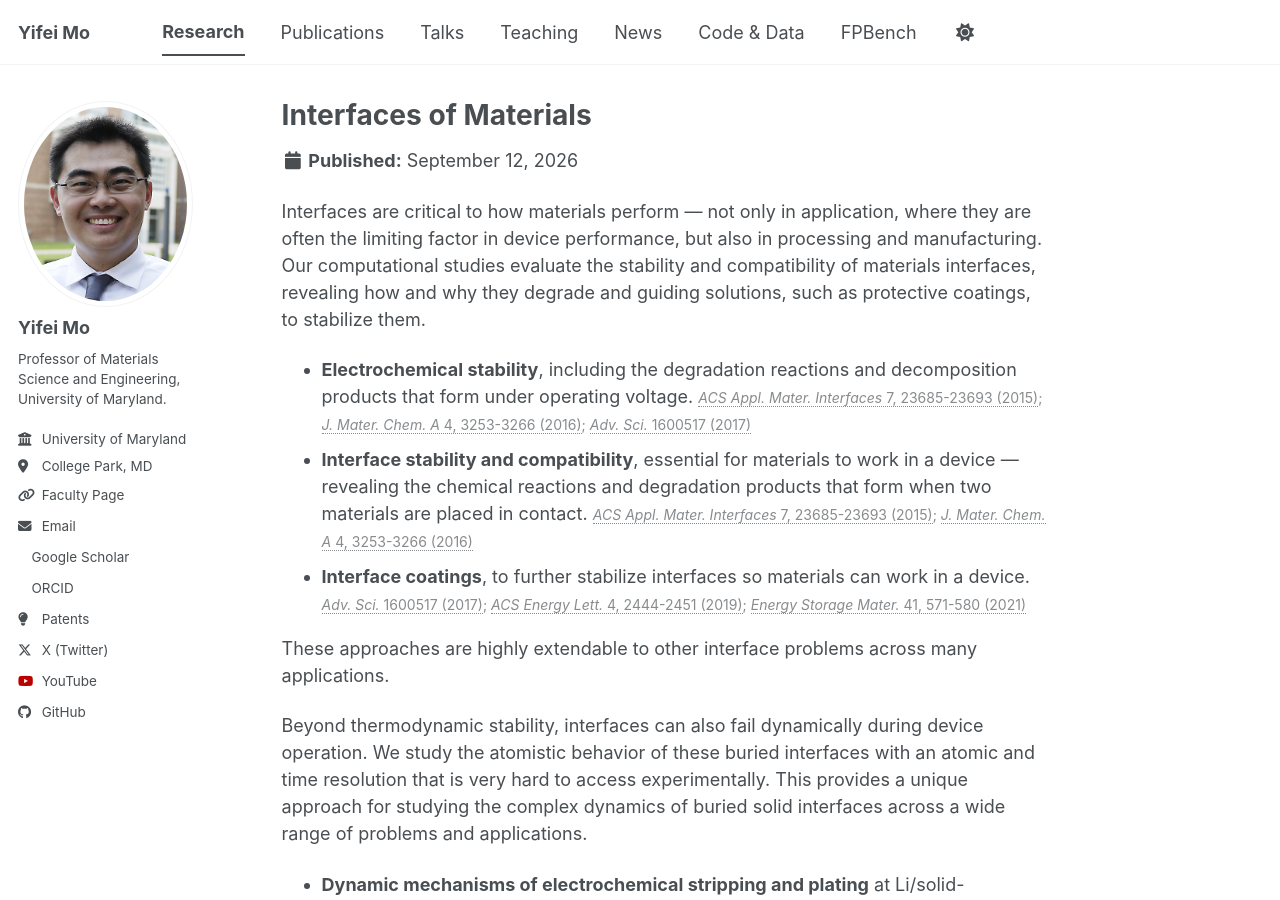
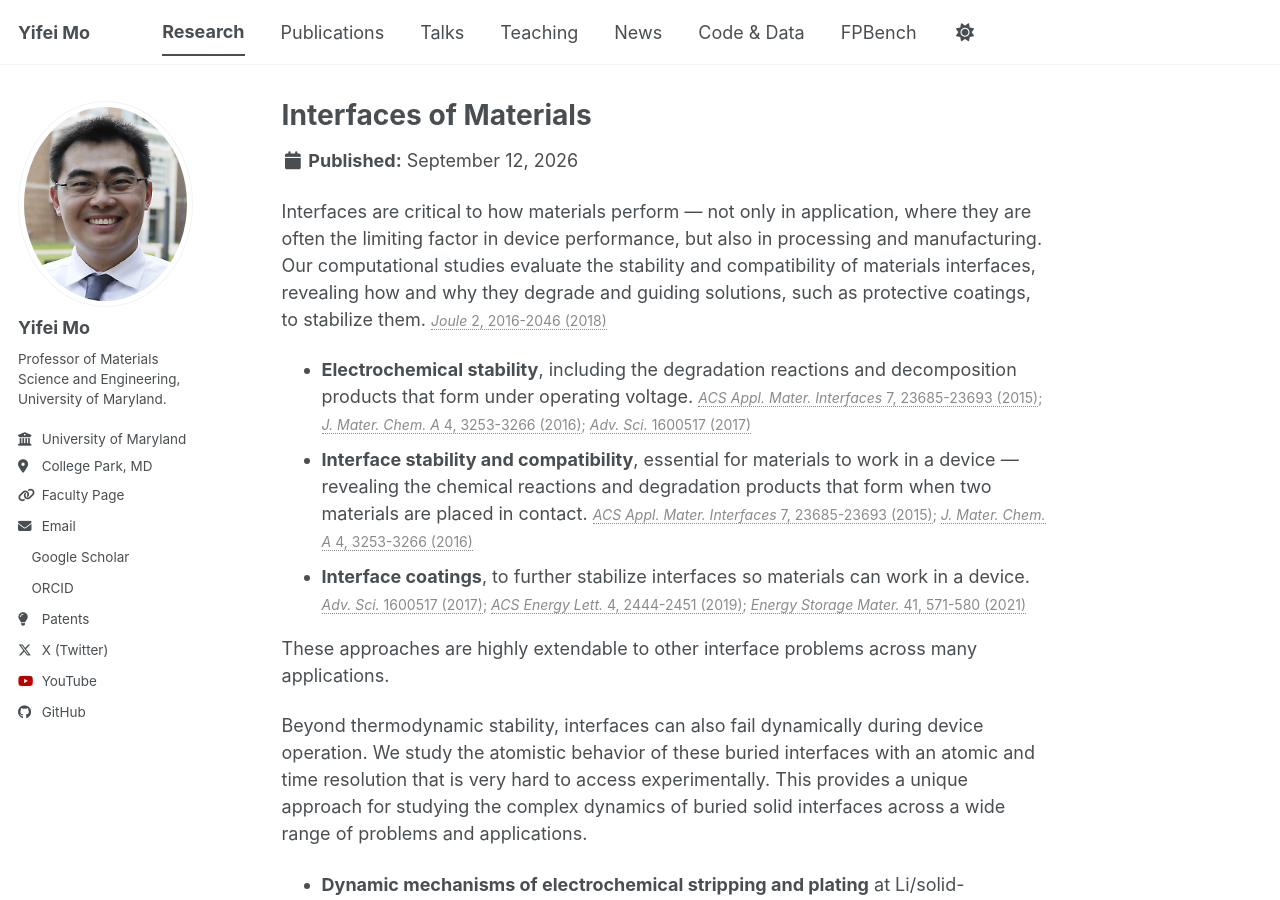
Before and after one commit to yifeimo/yifeimo.github.io, a Jekyll site: the page built from _research/interfaces-of-materials.md, in a window 1280 px wide and 900 px high. Built offline with Jekyll 4.4.1, drawn with Linux system fonts in a browser that asks for light colours; a style sheet for code colours, icons or effects is not loaded.

Commit message:
Give the Joule review more prominent placement on both pages
Co-Authored-By: Claude Sonnet 5 <noreply@anthropic.com>

```diff
--- a/_research/interfaces-of-materials.md
+++ b/_research/interfaces-of-materials.md
@@ -7,7 +7,7 @@ order: 3
 excerpt: "We evaluate interface stability and compatibility — crucial for both application and processing — revealing degradation and guiding protective coatings, and resolve buried-interface dynamics and failure at an atomic and time resolution hard to access experimentally."
 ---
 
-Interfaces are critical to how materials perform — not only in application, where they are often the limiting factor in device performance, but also in processing and manufacturing. Our computational studies evaluate the stability and compatibility of materials interfaces, revealing how and why they degrade and guiding solutions, such as protective coatings, to stabilize them.
+Interfaces are critical to how materials perform — not only in application, where they are often the limiting factor in device performance, but also in processing and manufacturing. Our computational studies evaluate the stability and compatibility of materials interfaces, revealing how and why they degrade and guiding solutions, such as protective coatings, to stabilize them. <span class="citation">[*Joule* 2, 2016-2046 (2018)](https://doi.org/10.1016/j.joule.2018.08.017)</span>
 
 * **Electrochemical stability**, including the degradation reactions and decomposition products that form under operating voltage. <span class="citation">[*ACS Appl. Mater. Interfaces* 7, 23685-23693 (2015)](http://dx.doi.org/10.1021/acsami.5b07517); [*J. Mater. Chem. A* 4, 3253-3266 (2016)](http://dx.doi.org/10.1039/C5TA08574H); [*Adv. Sci.* 1600517 (2017)](http://dx.doi.org/10.1002/advs.201600517)</span>
 * **Interface stability and compatibility**, essential for materials to work in a device — revealing the chemical reactions and degradation products that form when two materials are placed in contact. <span class="citation">[*ACS Appl. Mater. Interfaces* 7, 23685-23693 (2015)](http://dx.doi.org/10.1021/acsami.5b07517); [*J. Mater. Chem. A* 4, 3253-3266 (2016)](http://dx.doi.org/10.1039/C5TA08574H)</span>
```
Also changed, not shown: _research/materials-design-discovery.md (+1 -1 lines).
